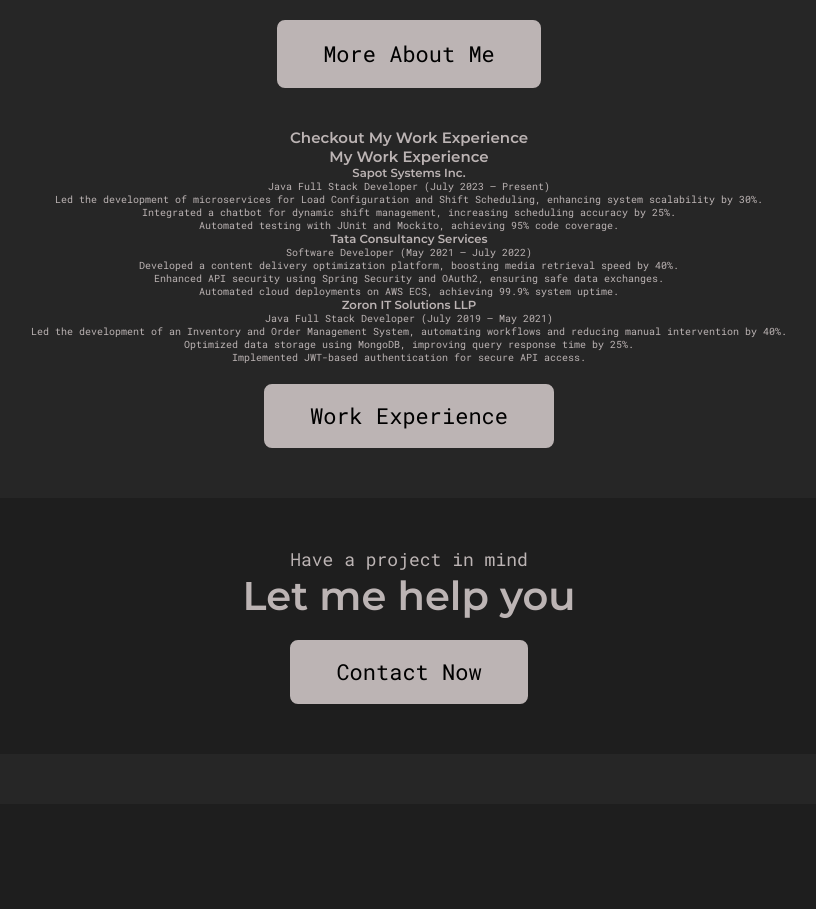
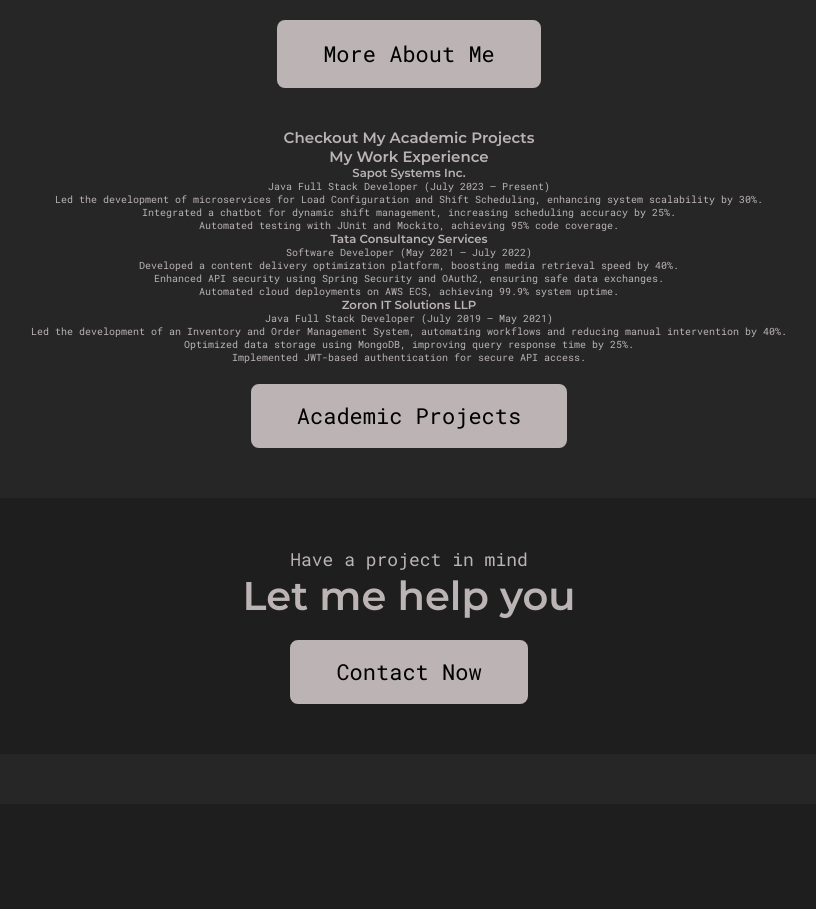
Before and after one commit to durgasaitejathota/durga-portfolio, a React (Create React App) app: page / in a window 1280 px wide. Shown: the part 1260-2169 px from the top of the page, without its empty margins (231-1047 px from the left). Built offline with nearby package versions, Linux system fonts and the light colour scheme.

Commit message:
Update Home.js

```diff
--- a/src/pages/Home.js
+++ b/src/pages/Home.js
@@ -51,9 +51,9 @@ export default function Home() {
           </div>
         </div>
         <div className="projectsSection">
-          <h2>Checkout My Work Experience</h2>
+          <h2>Checkout My Academic Projects</h2>
           <ProjectsSection />
-          <Button btnText="Work Experience" btnLink="/projects" />
+          <Button btnText="Academic Projects" btnLink="/projects" />
         </div>
         <ContactBanner />
       </div>
```
